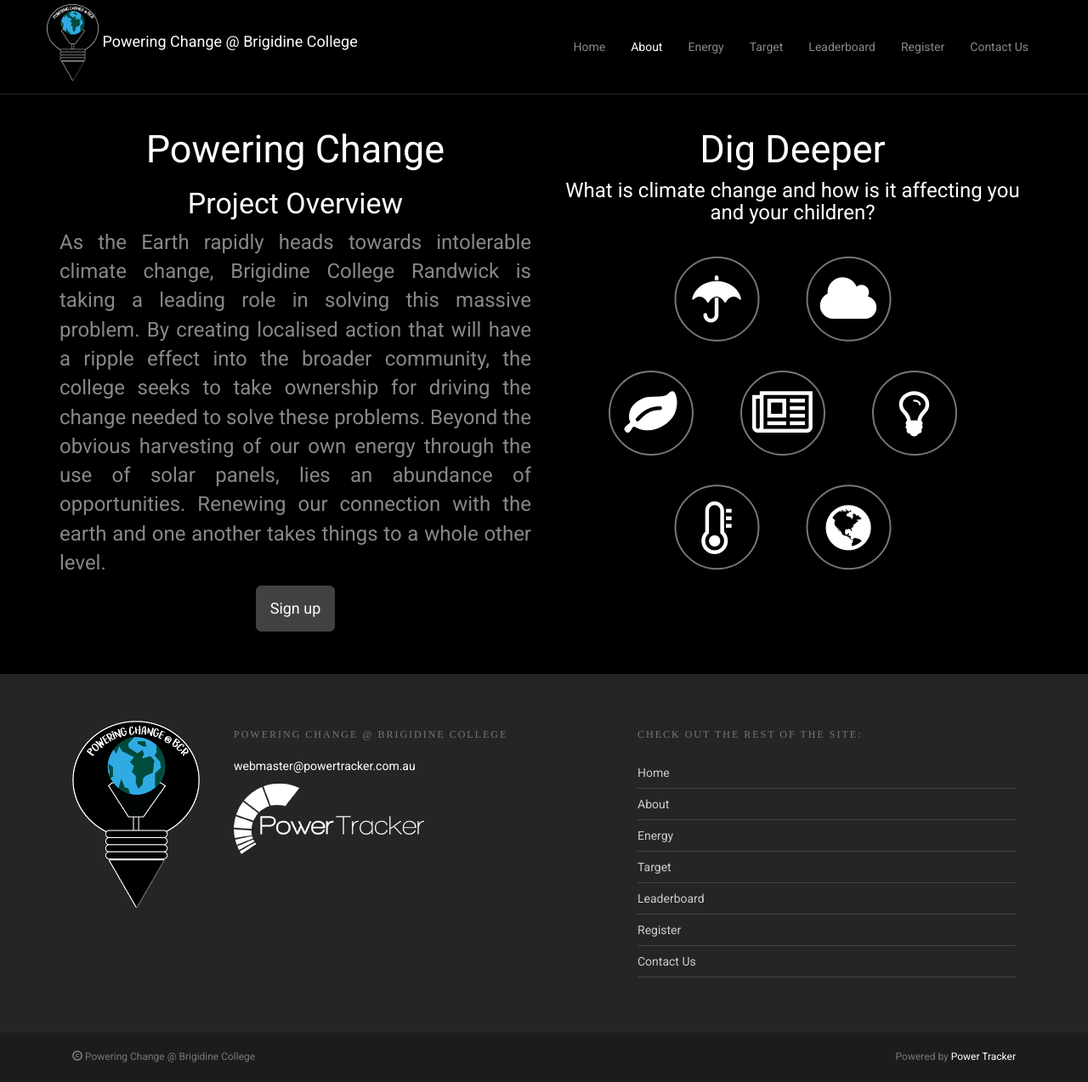
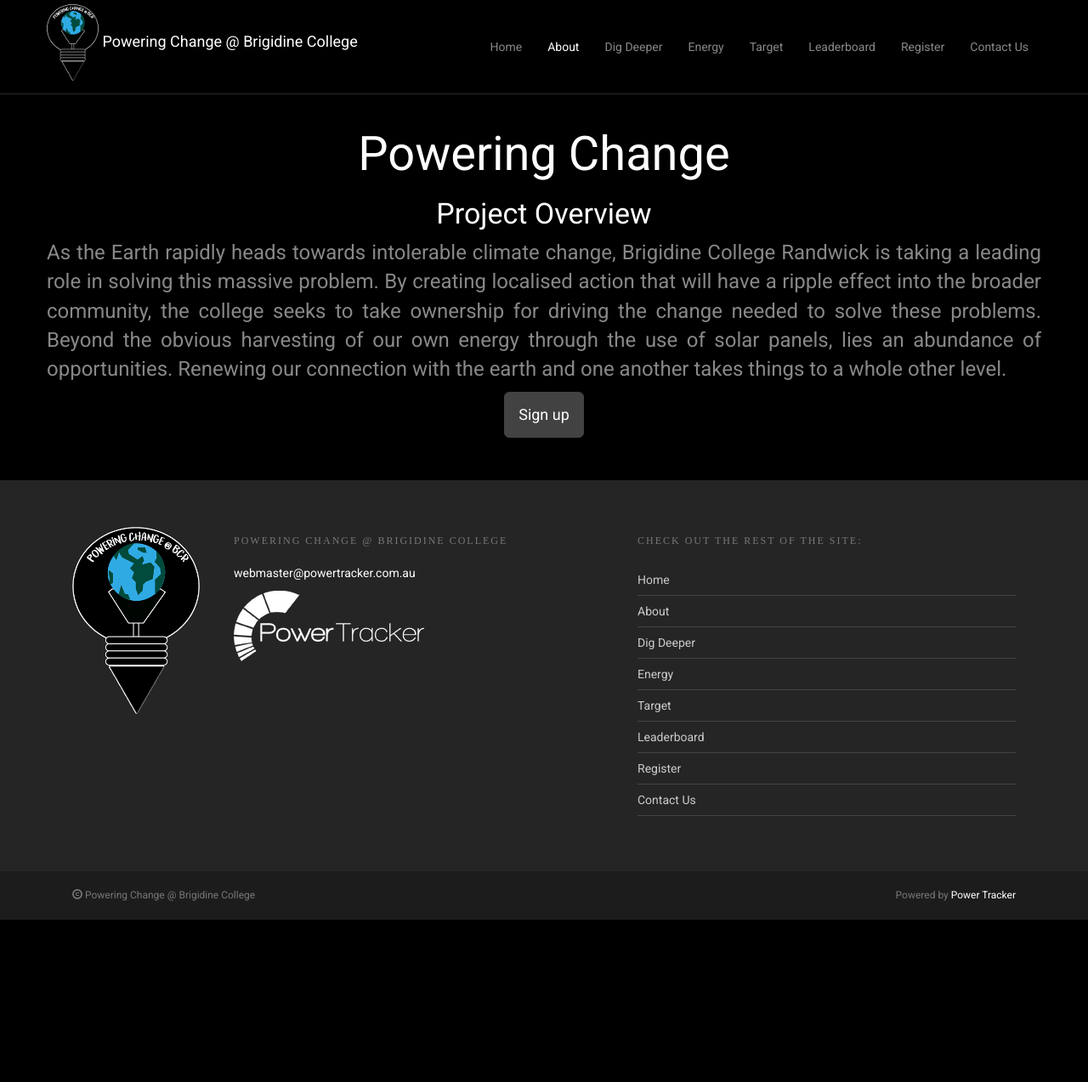
Before and after one commit to samyalv04/brigidine.powertracker.com.au, a Jekyll site: the page built from about/index.html, in a window 1280 px wide. Shown: the whole page at 85% size. Built offline with Jekyll 4.4.1, drawn with Linux system fonts in a browser that asks for light colours; after the commit the page ends 1082 px from its top, so only the background shows below that.

Commit message:
Split Project Overview and Dig Deeper into separate pages

```diff
--- a/_config.yml
+++ b/_config.yml
@@ -26,6 +26,8 @@
       title: "Home"
     - url: /about/
       title: "About"
+    - url: /digdeeper/
+      title: "Dig Deeper"
     - url: /energy/
       title: "Energy"
     - url: /target/
--- a/about/index.html
+++ b/about/index.html
@@ -6,10 +6,9 @@
 
 <div class="container">
     <div class="row">
-        <div class="col-xs-12 col-sm-6">
-            <h2 class="text-center">
+        <h1 class="text-center">
             Powering Change
-            </h2>
+        </h1>
         <h3 class="text-center">
             Project Overview
         </h3>
@@ -24,71 +23,4 @@
             </div>
         </div>
     </div>
-        <div class="col-xs-12 col-sm-6">
-            <h2 class="text-center">
-                Dig Deeper
-            </h2>
-            <h4 class="text-center">
-                What is climate change and how is it affecting you and your children?
-            </h4>
-            <div class="about-icons">
-
-
-                <!-- https://css-tricks.com/snippets/sass/placing-items-circle/ -->
-                <ul class='circle-container'>
-                    <li>
-                        <div class="about-icon">
-                            <a href="https://www.youtube.com/watch?v=E8QF8uRCEtE" title="How is electricity produced?" target="_blank">
-                                <i class="fa fa-lightbulb-o"></i>
-                            </a>
 </div>
-                    </li>
-                    <li>
-                        <div class="about-icon">
-                            <a href="https://www.climaterealityproject.org/blog/follow-leader-how-11-countries-are-shifting-renewable-energy" title="Renewables produced per country" target="_blank">
-                                <i class="fa fa-globe"></i>
-                            </a>
-                        </div>
-                    </li>
-                    <li>
-                        <div class="about-icon">
-                            <a href="http://climate.nasa.gov/" title="Global Temperatures rise annually" target="_blank">
-                                <i class="fa fa-thermometer-empty"></i>
-                            </a>
-                        </div>
-                    </li>
-                    <li>
-                        <div class="about-icon">
-                            <a href="http://www.carbontracker.org/" title="Carbon Budget" target="_blank">
-                                <i class="fa fa-leaf"></i>
-                            </a>
-                        </div>
-                    </li>
-                    <li>
-                        <div class="about-icon">
-                            <a href="http://video.nationalgeographic.com/video/160816-society-climate-change-iucn-world-conservation-congress" title="How is Climate change affecting me" target="_blank">
-                                <i class="fa fa-umbrella"></i>
-                            </a>
-                        </div>
-                    </li>
-                    <li>
-                        <div class="about-icon">
-                            <a href="http://www.bom.gov.au/index.php" title="Today's Weather" target="_blank">
-                                <i class="fa fa-cloud"></i>
-                            </a>
-                        </div>
-                    </li>
-                    <li>
-                        <div class="about-icon">
-                            <a href="http://www.theneweconomy.com/energy" title="News" target="_blank">
-                                <i class="fa fa-newspaper-o"></i>
-                            </a>
-                        </div>
-                    </li>
-                </ul>
-
-            </div>
-
-        </div>
-    </div>
-</div>
```
Also changed, not shown: digdeeper/index.html (added, +73 -0 lines). Lines whose indentation alone changed are shown as unchanged.
